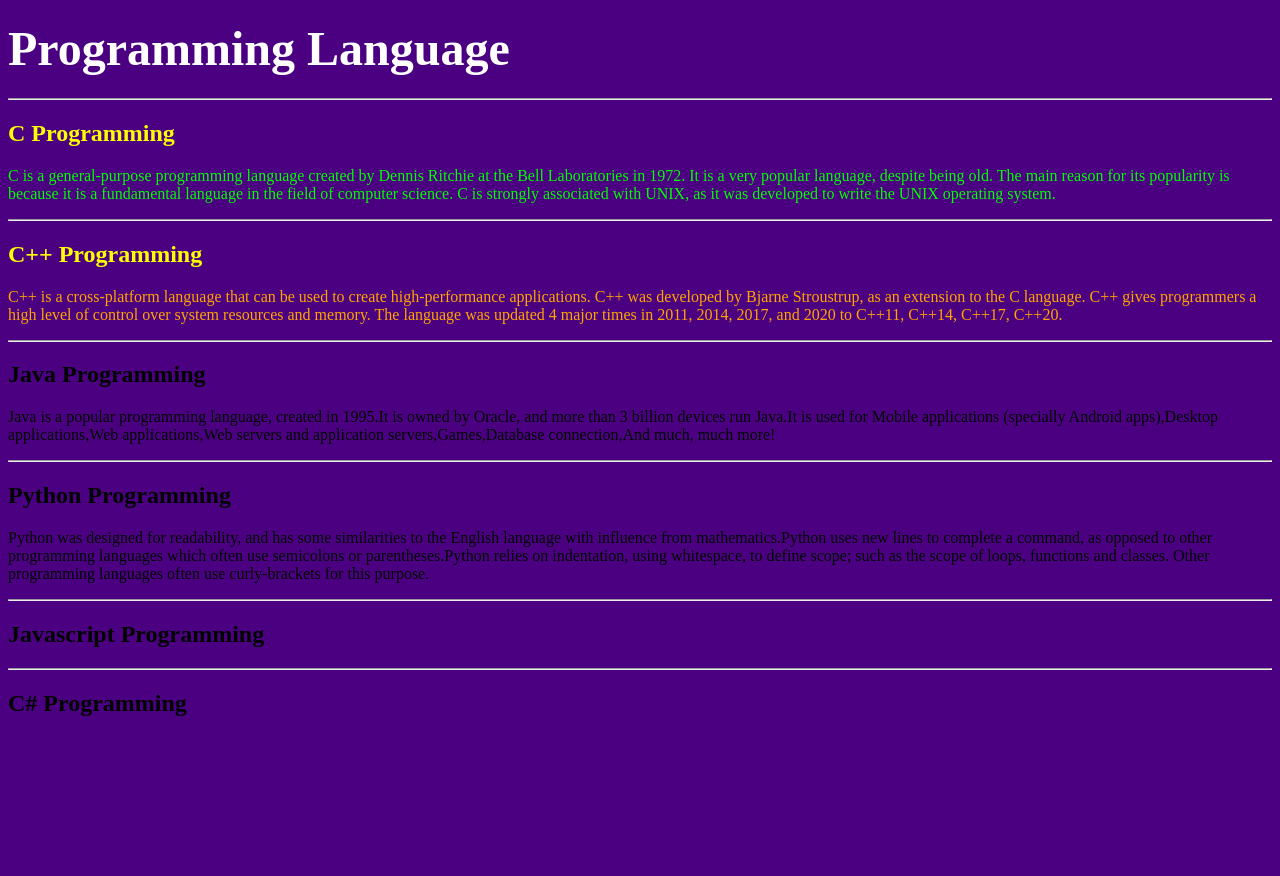
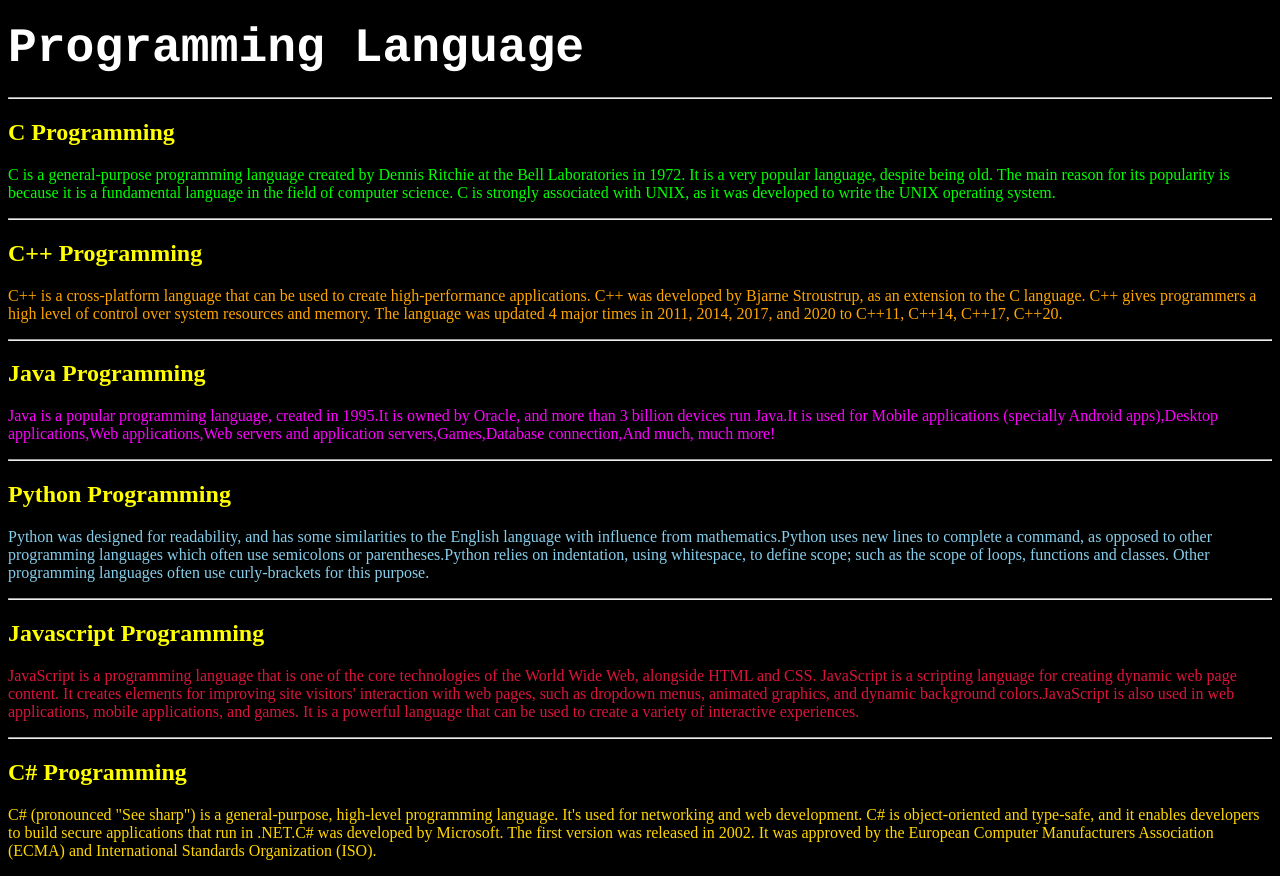
Before and after one commit to kunalojha69/firstpage, a plain HTML site: page Progmming.html in a window 1280 px wide. Before the commit the page ends 800 px from the top, so only its background shows below. Drawn offline with Linux system fonts and the light colour scheme.

Commit message:
Add files via upload

```diff
--- a/Progmming.html
+++ b/Progmming.html
@@ -5,8 +5,8 @@
     <meta name="viewport" content="width=device-width, initial-scale=1.0">
     <title>Programming</title>
 </head>
-<body bgcolor="indigo">
-    <h1><font color="white" size="20px" face="algerian">Programming Language</font></h1>
+<body bgcolor="black">
+    <h1><font color="white" size="20" face="courier">Programming Language</font></h1>
     <hr>
     <h2><font color="yellow">C Programming</font></h2>
     <p><font color="lime">C is a general-purpose programming language created by Dennis Ritchie at the Bell Laboratories in 1972.
@@ -26,17 +26,17 @@
 
     </font></p>
     <hr>
-    <h2>Java Programming</h2>
-    <p><font color>Java is a popular programming language, created in 1995.It is owned by Oracle, and more than 3 billion devices run Java.It is used for Mobile applications (specially Android apps),Desktop applications,Web applications,Web servers and application servers,Games,Database connection,And much, much more!</font></p>
+    <h2><font color="yellow">Java Programming</font></h2>
+    <p><font color="magenta">Java is a popular programming language, created in 1995.It is owned by Oracle, and more than 3 billion devices run Java.It is used for Mobile applications (specially Android apps),Desktop applications,Web applications,Web servers and application servers,Games,Database connection,And much, much more!</font></p>
     <hr>
-    <h2>Python Programming</h2>
-    <p><font color>Python was designed for readability, and has some similarities to the English language with influence from mathematics.Python uses new lines to complete a command, as opposed to other programming languages which often use semicolons or parentheses.Python relies on indentation, using whitespace, to define scope; such as the scope of loops, functions and classes. Other programming languages often use curly-brackets for this purpose.
+    <h2><font color="yellow">Python Programming</font></h2>
+    <p><font color="skyblue">Python was designed for readability, and has some similarities to the English language with influence from mathematics.Python uses new lines to complete a command, as opposed to other programming languages which often use semicolons or parentheses.Python relies on indentation, using whitespace, to define scope; such as the scope of loops, functions and classes. Other programming languages often use curly-brackets for this purpose.
     </font></p>
     <hr>
-    <h2>Javascript Programming</h2>
-    <p><font color></font></p>
+    <h2><font color="yellow">Javascript Programming</font></h2>
+    <p><font color="crimson">JavaScript is a programming language that is one of the core technologies of the World Wide Web, alongside HTML and CSS. JavaScript is a scripting language for creating dynamic web page content. It creates elements for improving site visitors' interaction with web pages, such as dropdown menus, animated graphics, and dynamic background colors.JavaScript is also used in web applications, mobile applications, and games. It is a powerful language that can be used to create a variety of interactive experiences.</font></p>
     <hr>
-    <h2>C# Programming</h2>
-    <p><font color></font></p>
+    <h2><font color="yellow">C# Programming</font></h2>
+    <p><font color="gold">C# (pronounced "See sharp") is a general-purpose, high-level programming language. It's used for networking and web development. C# is object-oriented and type-safe, and it enables developers to build secure applications that run in .NET.C# was developed by Microsoft. The first version was released in 2002. It was approved by the European Computer Manufacturers Association (ECMA) and International Standards Organization (ISO).</font></p>
 </body>
 </html>
```
